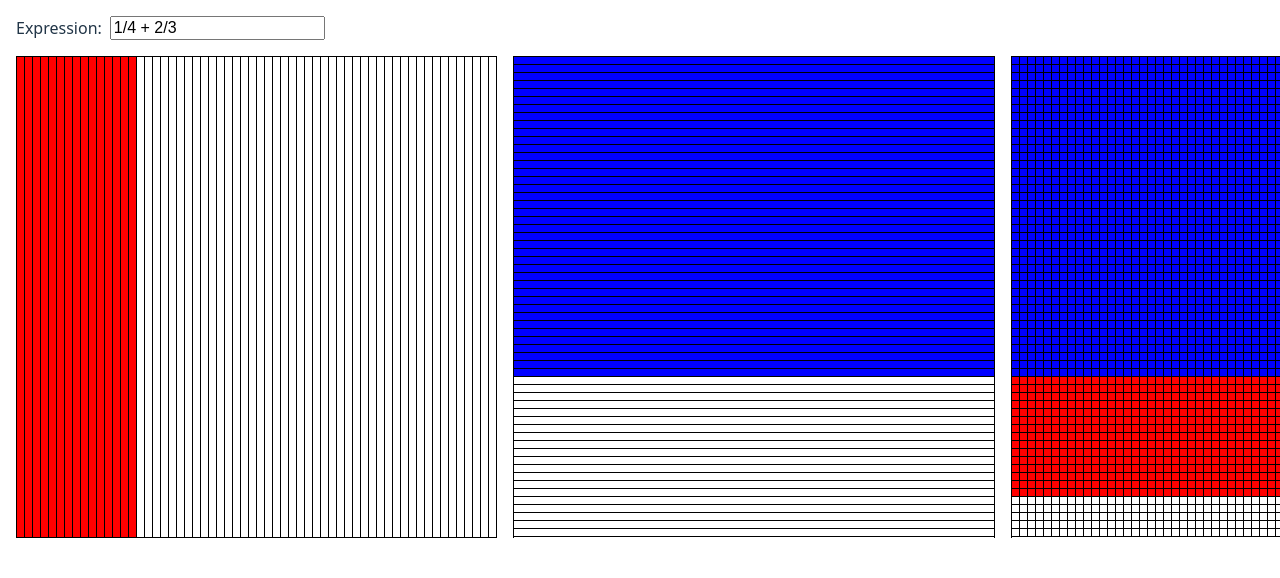
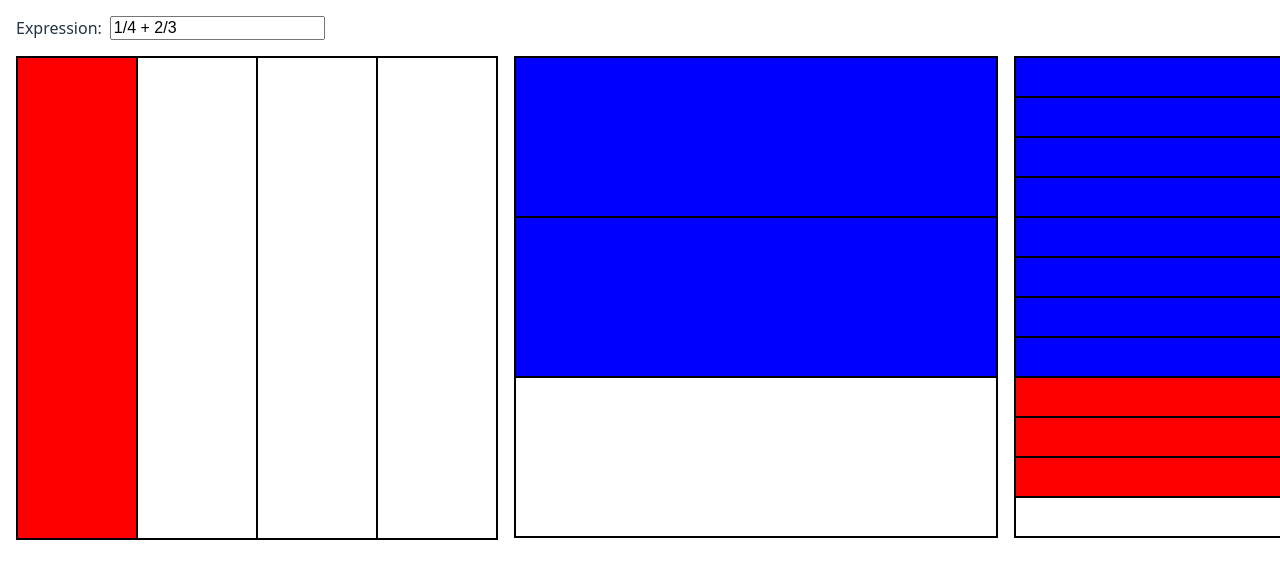
Before and after one commit to timmcca-be/add-fractions-vis, a React (Vite) app: page / in a window 1280 px wide. Shown: the top 578 px of the page. Built offline with nearby package versions, Linux system fonts and the light colour scheme.

Commit message:
start removing 60x60

```diff
--- a/src/App.tsx
+++ b/src/App.tsx
@@ -71,14 +71,14 @@ function ExpressionDisplay({ a, b }: { a: Fraction; b: Fraction }) {
         );
     }
 
-    // const aScaled = {
-    //     numerator: a.numerator * (commonDenominator / a.denominator),
-    //     denominator: commonDenominator,
-    // };
-    // const bScaled = {
-    //     numerator: b.numerator * (commonDenominator / b.denominator),
-    //     denominator: commonDenominator,
-    // };
+    const aScaled = {
+        numerator: a.numerator * (commonDenominator / a.denominator),
+        denominator: commonDenominator,
+    };
+    const bScaled = {
+        numerator: b.numerator * (commonDenominator / b.denominator),
+        denominator: commonDenominator,
+    };
     // const result = {
     //     numerator: aScaled.numerator + bScaled.numerator,
     //     denominator: commonDenominator,
@@ -102,7 +102,13 @@ function ExpressionDisplay({ a, b }: { a: Fraction; b: Fraction }) {
         <div style={{ display: "flex", flexDirection: "row", gap: "1rem" }}>
             <Grid
                 orientation="column"
-                counts={[aCount]}
+                counts={[
+                    {
+                        count: a.numerator,
+                        color: "red",
+                    },
+                ]}
+                denominator={a.denominator}
                 separators={{
                     shouldShowHorizontal: false,
                     shouldShowVertical: true,
@@ -110,7 +116,13 @@ function ExpressionDisplay({ a, b }: { a: Fraction; b: Fraction }) {
             />
             <Grid
                 orientation="row"
-                counts={[bCount]}
+                counts={[
+                    {
+                        count: b.numerator,
+                        color: "blue",
+                    },
+                ]}
+                denominator={b.denominator}
                 separators={{
                     shouldShowHorizontal: true,
                     shouldShowVertical: false,
@@ -118,10 +130,20 @@ function ExpressionDisplay({ a, b }: { a: Fraction; b: Fraction }) {
             />
             <Grid
                 orientation="row"
-                counts={[bCount, aCount]}
+                counts={[
+                    {
+                        count: bScaled.numerator,
+                        color: "blue",
+                    },
+                    {
+                        count: aScaled.numerator,
+                        color: "red",
+                    },
+                ]}
+                denominator={commonDenominator}
                 separators={{
                     shouldShowHorizontal: true,
-                    shouldShowVertical: true,
+                    shouldShowVertical: false,
                 }}
             />
         </div>
@@ -145,6 +167,7 @@ function Grid({
     orientation,
     separators,
     counts,
+    denominator,
 }: {
     orientation: "column" | "row";
     separators: {
@@ -152,9 +175,10 @@ function Grid({
         shouldShowHorizontal: boolean;
     };
     counts: GridCount[];
+    denominator: number;
 }) {
     const remainder =
-        gridDimension - counts.reduce((acc, count) => acc + count.count, 0);
+        denominator - counts.reduce((acc, count) => acc + count.count, 0);
     const countsWithRemainder = [
         ...counts,
         { count: remainder, color: "white" },
@@ -163,40 +187,39 @@ function Grid({
         <div
             style={{
                 display: "grid",
-                gridTemplateRows: `repeat(${gridDimension}, 0.5rem)`,
-                gridTemplateColumns: `repeat(${gridDimension}, 0.5rem)`,
+                width: "30rem",
+                height: "30rem",
+                gridTemplateRows: `repeat(${denominator}, 1fr)`,
+                gridTemplateColumns: `repeat(${denominator}, 1fr)`,
                 gridAutoFlow: orientation,
-                borderTop: "1px solid black",
-                borderLeft: "1px solid black",
+                borderTop: "2px solid black",
+                borderLeft: "2px solid black",
                 borderBottom: separators.shouldShowHorizontal
                     ? undefined
-                    : "1px solid black",
+                    : "2px solid black",
                 borderRight: separators.shouldShowVertical
                     ? undefined
-                    : "1px solid black",
+                    : "2px solid black",
             }}
         >
             {countsWithRemainder.map((count) =>
                 Array.from({ length: count.count }).map((_, index) => (
                     <Fragment key={index}>
-                        {Array.from({ length: gridDimension }).map(
-                            (_, index) => (
+                        {Array.from({ length: denominator }).map((_, index) => (
                             <div
                                 style={{
                                     backgroundColor: count.color,
                                     borderBottom:
                                         separators.shouldShowHorizontal
-                                                ? "1px solid black"
+                                            ? "2px solid black"
                                             : undefined,
-                                        borderRight:
-                                            separators.shouldShowVertical
-                                                ? "1px solid black"
+                                    borderRight: separators.shouldShowVertical
+                                        ? "2px solid black"
                                         : undefined,
                                 }}
                                 key={index}
                             />
-                            )
-                        )}
+                        ))}
                     </Fragment>
                 ))
             )}
```
Lines whose indentation alone changed are shown as unchanged.
